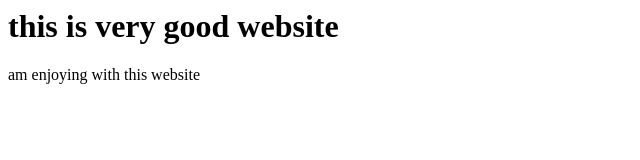
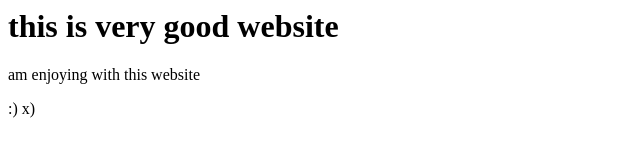
Before and after one commit to shreebeldar/boring-repo, a plain HTML site: page index.html in a window 1280 px wide. Shown: the full height of the page, 0-640 px from the left. Drawn offline with Linux system fonts and the light colour scheme.

Commit message:
added new paragraph

```diff
--- a/index.html
+++ b/index.html
@@ -2,4 +2,5 @@
 <title>this is good website</title>
 <h1>this is very good website</h1>
 <p>am enjoying with this website</p>
+<p1>:) x)</p1>
 </html>
```
